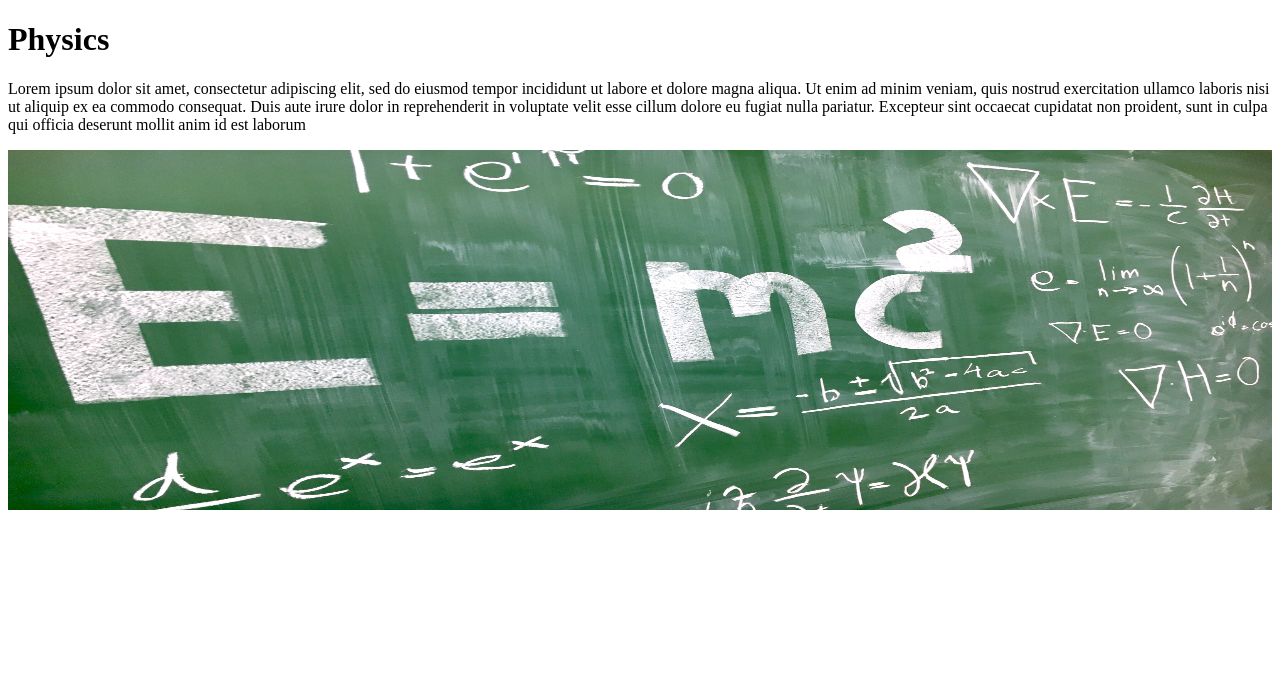
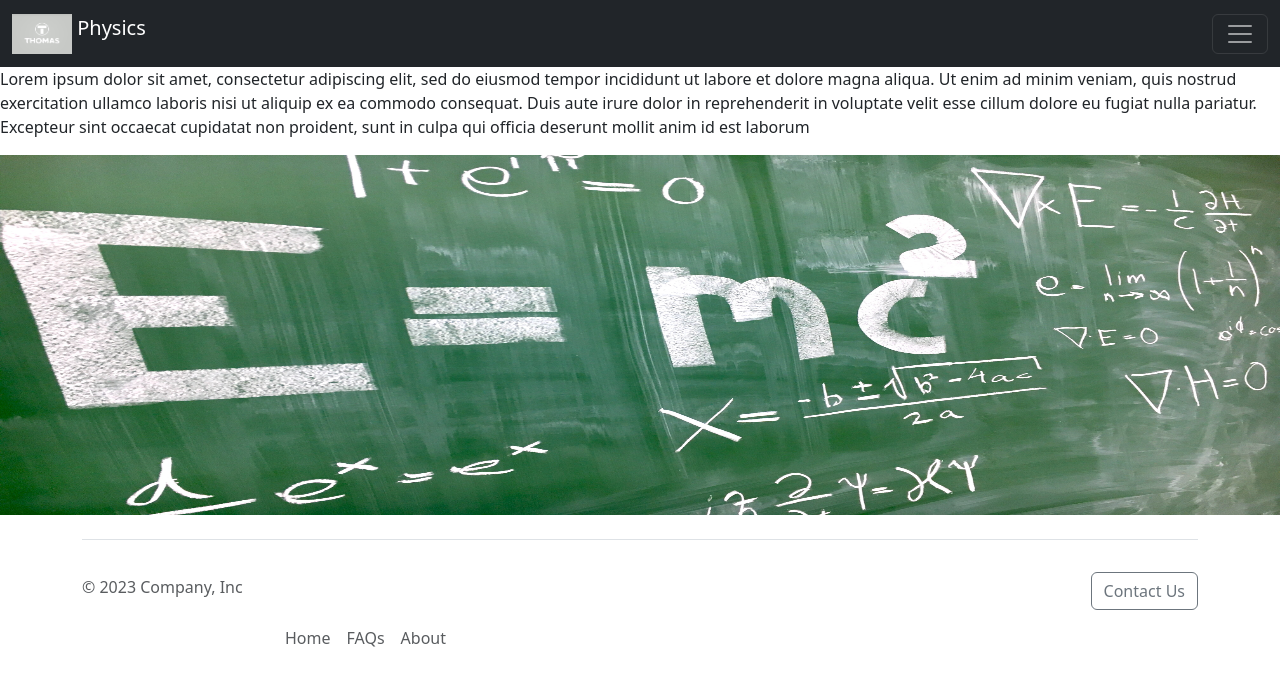
Before and after one commit to ThomasKarabo/physics-website, a Flask app: page / in a window 1280 px wide. Shown: the top 686 px of the page. Run offline with Flask 2, Linux system fonts and the light colour scheme.

Commit message:
Made some changes

```diff
--- /dev/null
+++ b/templates/footer.html
@@ -0,0 +1,17 @@
+<div class="container">
+  <footer class="d-flex flex-wrap justify-content-between align-items-center py-3 my-4 border-top">
+    <p class="col-md-4 mb-0 text-body-secondary">&copy; 2023 Company, Inc</p>
+
+    <a href="/" class="col-md-4 d-flex align-items-center justify-content-center mb-3 mb-md-0 me-md-auto link-body-emphasis text-decoration-none">
+      <svg class="bi me-2" width="40" height="32"><use xlink:href="#bootstrap"/></svg>
+    </a>
+<div class="text-center mt-3 mb-2">
+  <a href="mailto:mohlapokt@gmail.com" class="btn btn-outline-secondary">Contact Us</a>
+</div>
+    <ul class="nav col-md-4 justify-content-end">
+      <li class="nav-item"><a href="#" class="nav-link px-2 text-body-secondary">Home</a></li>
+      <li class="nav-item"><a href="#" class="nav-link px-2 text-body-secondary">FAQs</a></li>
+      <li class="nav-item"><a href="#" class="nav-link px-2 text-body-secondary">About</a></li>
+    </ul>
+  </footer>
+</div>
--- /dev/null
+++ b/templates/nav.html
@@ -0,0 +1,34 @@
+<nav class="navbar navbar-dark bg-dark" aria-label="First navbar example">
+    <div class="container-fluid">
+      <a class="navbar-brand" href="#"><img src="/static/logo2.jpg" alt="404 image not found" width='60' height='40' class="d-inline-block align-text-top">
+        Physics</a>
+      <button class="navbar-toggler" type="button" data-bs-toggle="collapse" data-bs-target="#navbarsExample01" aria-controls="navbarsExample01" aria-expanded="false" aria-label="Toggle navigation">
+        <span class="navbar-toggler-icon"></span>
+      </button>
+
+      <div class="collapse navbar-collapse" id="navbarsExample01">
+        <ul class="navbar-nav me-auto mb-2">
+          <li class="nav-item">
+            <a class="nav-link active" aria-current="page" href="#">Home</a>
+          </li>
+          <li class="nav-item">
+            <a class="nav-link" href="#">Link</a>
+          </li>
+          <li class="nav-item">
+            <a class="nav-link disabled">Disabled</a>
+          </li>
+          <li class="nav-item dropdown">
+            <a class="nav-link dropdown-toggle" href="#" data-bs-toggle="dropdown" aria-expanded="false">Dropdown</a>
+            <ul class="dropdown-menu">
+              <li><a class="dropdown-item" href="#">Action</a></li>
+              <li><a class="dropdown-item" href="#">Another action</a></li>
+              <li><a class="dropdown-item" href="#">Something else here</a></li>
+            </ul>
+          </li>
+        </ul>
+        <form role="search">
+          <input class="form-control" type="search" placeholder="Search" aria-label="Search">
+        </form>
+      </div>
+    </div>
+  </nav>
--- a/templates/physics.html
+++ b/templates/physics.html
@@ -1,13 +1,16 @@
 <!DOCTYPE html>
 <html>
-  <title>
-    About Physics
- </title>
+  <head>
+    <title>Physics</title>
+    <meta charset="utf-8">
+    <meta name="viewport" content="width=device-width, initial-scale=1">
+     <link href="https://cdn.jsdelivr.net/npm/bootstrap@5.3.0-alpha3/dist/css/bootstrap.min.css" rel="stylesheet" integrity="sha384-KK94CHFLLe+nY2dmCWGMq91rCGa5gtU4mk92HdvYe+M/SXH301p5ILy+dN9+nJOZ" crossorigin="anonymous">
+  </head>
   <body>
-    <h1>Physics</h1>
+    {%include 'nav.html'%}
      <p>Lorem ipsum dolor sit amet, consectetur adipiscing elit, sed do eiusmod tempor incididunt ut labore et dolore magna aliqua. Ut enim ad minim veniam, quis nostrud exercitation ullamco laboris nisi ut aliquip ex ea commodo consequat. Duis aute irure dolor in reprehenderit in voluptate velit esse cillum dolore eu fugiat nulla pariatur. Excepteur sint occaecat cupidatat non proident, sunt in culpa qui officia deserunt mollit anim id est laborum</p>
     <img id="banner" src="static/physics.jpg" height=360px   width=100%>
-
+   {%include 'footer.html'%}
 
 
   </body>
```
Also changed, not shown: static/logo2.jpg (added).
